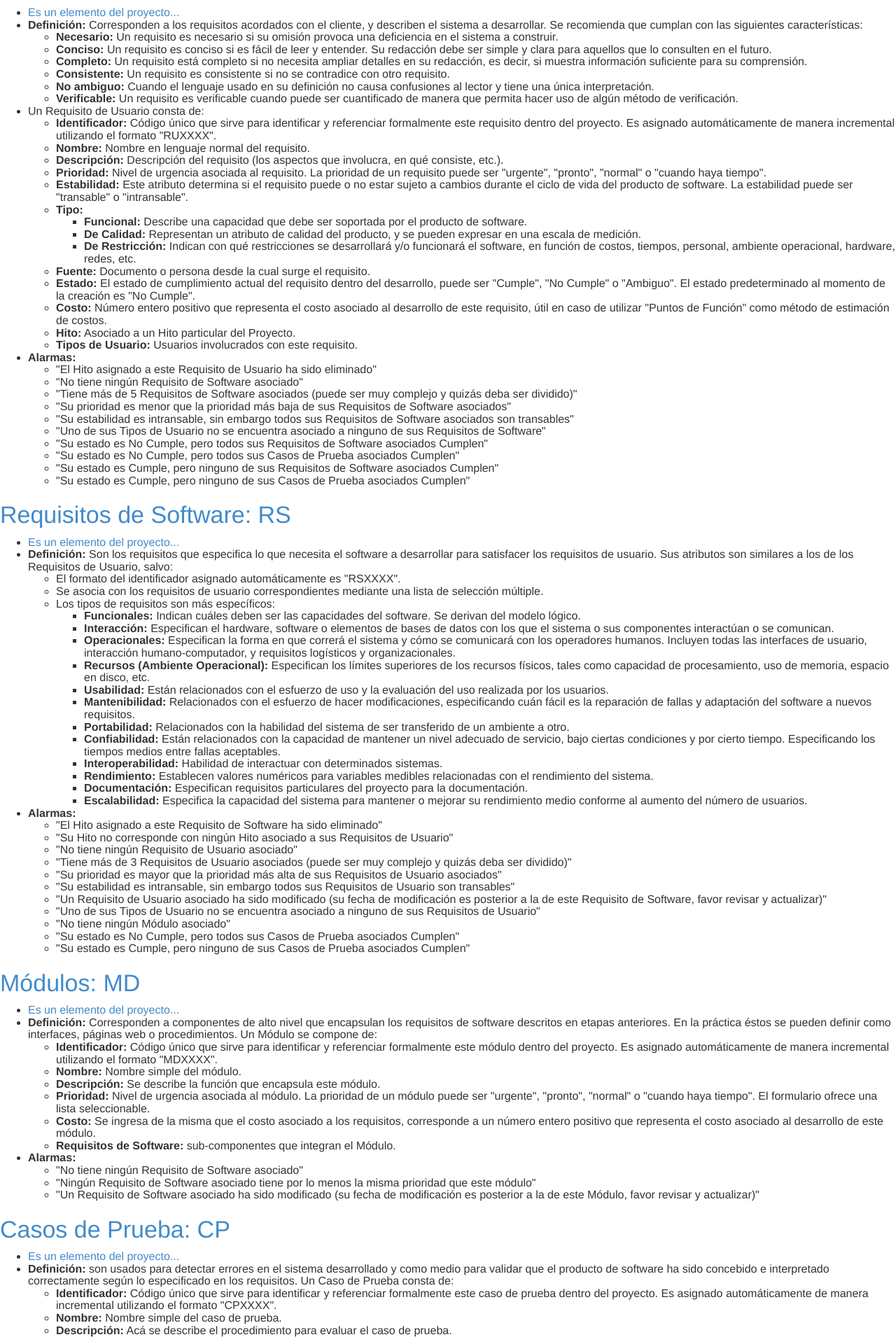
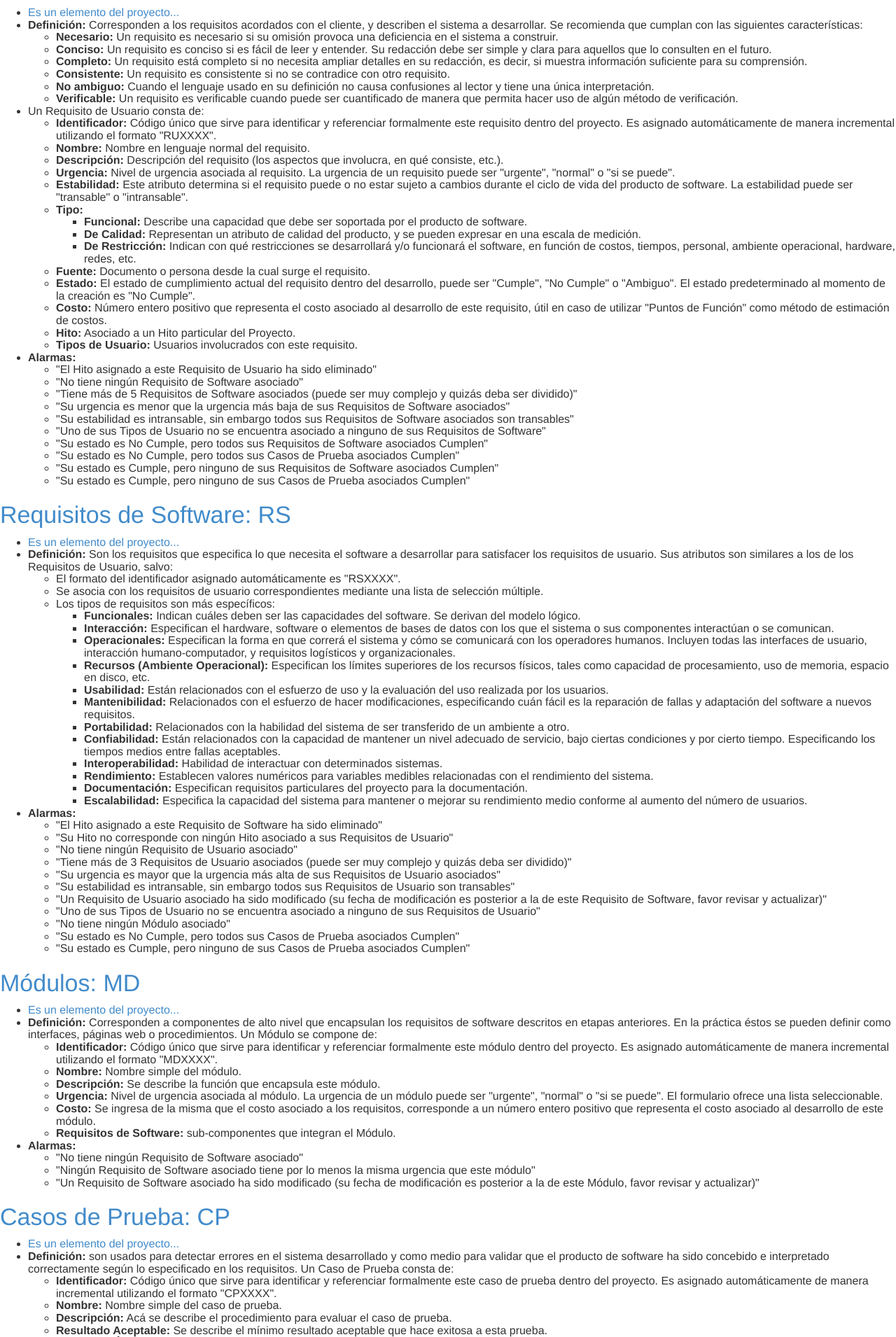
Before and after one commit to mainreq/mainreq, a Django app: page /ayuda/ in a window 1280 px wide. Shown: the part 951-2861 px from the top of the page at 70% size. Run offline with Django 3.2, Linux system fonts and the light colour scheme; some libraries are stand-ins or nearby versions.

Commit message:
prioridad --> urgencia

```diff
--- a/mainReq/mainReq/settings.py
+++ b/mainReq/mainReq/settings.py
@@ -20,7 +20,7 @@ BASE_DIR = os.path.dirname(os.path.dirname(__file__))
 SECRET_KEY = '@&c9(e+0kk=0b%@3&-ri@ei^1v4xgq#011bjs4k!x)f041*70v'
 
 # SECURITY WARNING: don't run with debug turned on in production!
-DEBUG = False#True
+DEBUG = True
 
 TEMPLATE_DEBUG = True
 
--- a/mainReq/reqApp/alarms.py
+++ b/mainReq/reqApp/alarms.py
@@ -42,7 +42,7 @@ def elementAlarms(el):
                 if sr.priority > minPriority:
                     minPriority = sr.priority
             if minPriority != dummyPriority and el.priority > minPriority:
-                resp.append("Su prioridad es menor que la prioridad más baja de sus Requisitos de Software asociados")
+                resp.append("Su urgencia es menor que la urgencia más baja de sus Requisitos de Software asociados")
         #--------------------------------------------------------------------------------------------
             if el.stability == 'non_negotiable':
                 q = SoftwareRequirement.objects.valids(el.project).filter(userRequirements=el)
@@ -108,7 +108,7 @@ def elementAlarms(el):
                 if ur.priority < maxPriority:
                     maxPriority = ur.priority
             if maxPriority != dummyPriority and el.priority < maxPriority:
-                resp.append("Su prioridad es mayor que la prioridad más alta de sus Requisitos de Usuario asociados")
+                resp.append("Su urgencia es mayor que la urgencia más alta de sus Requisitos de Usuario asociados")
         #--------------------------------------------------------------------------------------------
             if el.stability == 'non_negotiable':
                 if urCount > 0 and urCount == el.userRequirements.filter(validity=True).filter(stability='negotiable').count():
@@ -164,7 +164,7 @@ def elementAlarms(el):
                 if sr.priority < maxSrPriority:
                     maxSrPriority = sr.priority
             if el.priority < maxSrPriority:
-                resp.append("Ningún Requisito de Software asociado tiene por lo menos la misma prioridad que este módulo")
+                resp.append("Ningún Requisito de Software asociado tiene por lo menos la misma urgencia que este módulo")
         #--------------------------------------------------------------------------------------------
             srs = el.softwareRequirements.filter(validity=True).filter(date__gte=el.date)
             c = 0
--- a/mainReq/reqApp/choices.py
+++ b/mainReq/reqApp/choices.py
@@ -29,8 +29,7 @@ SR_TYPE_CHOICES = [
 PRIORITY_CHOICES = [
     ("p1_urgent","urgente"),
     ("p2_normal","normal"),
-    ("p3_soon","pronto"),
-    ("p4_later","cuando haya tiempo"),
+    ("p3_later","si se puede"),
 ]
 
 # please be extra careful when modifying STATE_CHOICES
--- a/mainReq/reqApp/views.py
+++ b/mainReq/reqApp/views.py
@@ -527,7 +527,7 @@ def statisticsUR_SR_TC_MD(project, ic=None):
     extras = []
 
     table = [
-        ('Prioridad', 'priority', PRIORITY_CHOICES, priority),
+        ('Urgencia', 'priority', PRIORITY_CHOICES, priority),
         ('Estabilidad', 'stability', STABILITY_CHOICES, stability),
         ('Tipo', 'reqType', UR_TYPE_CHOICES, tyype),
     ]
@@ -584,7 +584,7 @@ def statisticsUR_SR_TC_MD(project, ic=None):
     extras = []
 
     table = [
-        ('Prioridad', 'priority', PRIORITY_CHOICES, priority),
+        ('Urgencia', 'priority', PRIORITY_CHOICES, priority),
         ('Estabilidad', 'stability', STABILITY_CHOICES, stability),
         ('Tipo', 'reqType', SR_TYPE_CHOICES, tyype),
     ]
@@ -678,7 +678,7 @@ def statisticsUR_SR_TC_MD(project, ic=None):
     extras = []
 
     table = [
-        ('Prioridad', 'priority', PRIORITY_CHOICES, priority),
+        ('Urgencia', 'priority', PRIORITY_CHOICES, priority),
     ]
 
     for attribute, s, choices, arr in table:
--- a/mainReq/templates/reqApp/help.html
+++ b/mainReq/templates/reqApp/help.html
@@ -77,7 +77,7 @@
             <li><b>Identificador:</b> Código único que sirve para identificar y referenciar formalmente este requisito dentro del proyecto. Es asignado automáticamente de manera incremental utilizando el formato "RUXXXX".</li>
             <li><b>Nombre:</b> Nombre en lenguaje normal del requisito.</li>
             <li><b>Descripción:</b> Descripción del requisito (los aspectos que involucra, en qué consiste, etc.).</li>
-            <li><b>Prioridad:</b> Nivel de urgencia asociada al requisito. La prioridad de un requisito puede ser "urgente", "pronto", "normal" o "cuando haya tiempo".</li>
+            <li><b>Urgencia:</b> Nivel de urgencia asociada al requisito. La urgencia de un requisito puede ser "urgente", "normal" o "si se puede".</li>
             <li><b>Estabilidad:</b> Este atributo determina si el requisito puede o no estar sujeto a cambios durante el ciclo de vida del producto de software. La estabilidad puede ser "transable" o "intransable".</li>
             <li><b>Tipo:</b></li>
             <ul>
@@ -96,7 +96,7 @@
             <li>"El Hito asignado a este Requisito de Usuario ha sido eliminado"</li>
             <li>"No tiene ningún Requisito de Software asociado"</li>
             <li>"Tiene más de 5 Requisitos de Software asociados (puede ser muy complejo y quizás deba ser dividido)"</li>
-            <li>"Su prioridad es menor que la prioridad más baja de sus Requisitos de Software asociados"</li>
+            <li>"Su urgencia es menor que la urgencia más baja de sus Requisitos de Software asociados"</li>
             <li>"Su estabilidad es intransable, sin embargo todos sus Requisitos de Software asociados son transables"</li>
             <li>"Uno de sus Tipos de Usuario no se encuentra asociado a ninguno de sus Requisitos de Software"</li>
             <li>"Su estado es No Cumple, pero todos sus Requisitos de Software asociados Cumplen"</li>
@@ -135,7 +135,7 @@
             <li>"Su Hito no corresponde con ningún Hito asociado a sus Requisitos de Usuario"</li>
             <li>"No tiene ningún Requisito de Usuario asociado"</li>
             <li>"Tiene más de 3 Requisitos de Usuario asociados (puede ser muy complejo y quizás deba ser dividido)"</li>
-            <li>"Su prioridad es mayor que la prioridad más alta de sus Requisitos de Usuario asociados"</li>
+            <li>"Su urgencia es mayor que la urgencia más alta de sus Requisitos de Usuario asociados"</li>
             <li>"Su estabilidad es intransable, sin embargo todos sus Requisitos de Usuario son transables"</li>
             <li>"Un Requisito de Usuario asociado ha sido modificado (su fecha de modificación es posterior a la de este Requisito de Software, favor revisar y actualizar)"</li>
             <li>"Uno de sus Tipos de Usuario no se encuentra asociado a ninguno de sus Requisitos de Usuario"</li>
@@ -153,14 +153,14 @@
             <li><b>Identificador:</b> Código único que sirve para identificar y referenciar formalmente este módulo dentro del proyecto. Es asignado automáticamente de manera incremental utilizando el formato "MDXXXX".</li>
             <li><b>Nombre:</b> Nombre simple del módulo.</li>
             <li><b>Descripción:</b> Se describe la función que encapsula este módulo.</li>
-            <li><b>Prioridad:</b> Nivel de urgencia asociada al módulo. La prioridad de un módulo puede ser "urgente", "pronto", "normal" o "cuando haya tiempo". El formulario ofrece una lista seleccionable.</li>
+            <li><b>Urgencia:</b> Nivel de urgencia asociada al módulo. La urgencia de un módulo puede ser "urgente", "normal" o "si se puede". El formulario ofrece una lista seleccionable.</li>
             <li><b>Costo:</b> Se ingresa de la misma que el costo asociado a los requisitos, corresponde a un número entero positivo que representa el costo asociado al desarrollo de este módulo.</li>
             <li><b>Requisitos de Software:</b> sub-componentes que integran el Módulo.</li>
         </ul>
         <li><b>Alarmas:</b></li>
         <ul>
             <li>"No tiene ningún Requisito de Software asociado"</li>
-            <li>"Ningún Requisito de Software asociado tiene por lo menos la misma prioridad que este módulo"</li>
+            <li>"Ningún Requisito de Software asociado tiene por lo menos la misma urgencia que este módulo"</li>
             <li>"Un Requisito de Software asociado ha sido modificado (su fecha de modificación es posterior a la de este Módulo, favor revisar y actualizar)"</li>
         </ul>
     </ul>
@@ -379,10 +379,10 @@
     <p>En esta sección se puede revisar el avance del proyecto en términos de cumplimiento y cantidad de elementos abarcados por Hito.</p>
     <p>Se ofrece un selector para revisar las estadísticas de elementos asociados a un Hito particular del proyecto. Las tablas pueden ser descargadas en un documento PDF con portada, índice y separadas por hito para su posterior revisión.</p>
     <ul>
-        <li><b>Requisitos de Usuario:</b> Se despliega la cantidad separada por atributos (prioridad, estabilidad y tipo) y por el nivel de cumplimiento (cumple, no cumple y ambiguo). Contabilizando el costo total y cuántos de ellos no tienen Requisito de Software o Tipo de Usuario asociados.</li>
+        <li><b>Requisitos de Usuario:</b> Se despliega la cantidad separada por atributos (urgencia, estabilidad y tipo) y por el nivel de cumplimiento (cumple, no cumple y ambiguo). Contabilizando el costo total y cuántos de ellos no tienen Requisito de Software o Tipo de Usuario asociados.</li>
         <li><b>Requisitos de Software:</b> Muestra la misma información que la tabla de Requisitos de Usuario, pero considerando los tipos específicos de los Requisitos de Software.</li>
         <li><b>Casos de Prueba:</b> Se contabiliza la cantidad de Casos de Prueba asociados a Requisitos de Usuario y los asociados a Requisitos de Software, separados por estado de cumplimiento. Además se cuentan cuántos de ellos no tienen Tipos de Usuarios asociados.</li>
-        <li><b>Módulos:</b> Se separan por prioridad, sumando el costo total y contabilizando cuántos de ellos no tienen Requisitos de Software asociados.</li>
+        <li><b>Módulos:</b> Se separan por urgencia, sumando el costo total y contabilizando cuántos de ellos no tienen Requisitos de Software asociados.</li>
     </ul>
 
     <h2><a name="matrix">Matrices de Trazado</a></h2>
--- a/mainReq/templates/reqApp/pdf/project/MD/md.html
+++ b/mainReq/templates/reqApp/pdf/project/MD/md.html
@@ -4,7 +4,7 @@
     <b>{{element}}</b><br/>
     <div>
     <i>Descripción: </i>{{ element.description }}<br/>
-    <i>Prioridad: </i>{{ element|priority }}<br/>
+    <i>Urgencia: </i>{{ element|priority }}<br/>
     <i>Costo: </i>{{ element.cost }}<br/>
     <i>Requisitos de Software asociados: </i>
         {% for sr in element.softwareRequirements|enlistValids %}
--- a/mainReq/templates/reqApp/pdf/project/SR/sr.html
+++ b/mainReq/templates/reqApp/pdf/project/SR/sr.html
@@ -11,7 +11,7 @@
     {% else %}
         <i>Hito: {{ element.increment }} (eliminado)</i><br/>
     {% endif %}
-    <i>Prioridad: </i>{{ element|priority }}<br/>
+    <i>Urgencia: </i>{{ element|priority }}<br/>
     <i>Estabilidad: </i>{{ element|stability }}<br/>
     <i>Costo: </i>{{ element.cost }}<br/>
     <i>Requisitos de Usuario asociados: </i>
--- a/mainReq/templates/reqApp/pdf/project/UR/ur.html
+++ b/mainReq/templates/reqApp/pdf/project/UR/ur.html
@@ -11,7 +11,7 @@
     {% else %}
         <i>Hito: {{ element.increment }} (eliminado)</i><br/>
     {% endif %}
-    <i>Prioridad: </i>{{ element|priority }}<br/>
+    <i>Urgencia: </i>{{ element|priority }}<br/>
     <i>Estabilidad: </i>{{ element|stability }}<br/>
     <i>Costo: </i>{{ element.cost }}<br/>
     <i>Tipos de Usuarios asociados: </i>
--- a/mainReq/templates/reqApp/project/MD/MD.html
+++ b/mainReq/templates/reqApp/project/MD/MD.html
@@ -11,5 +11,5 @@
     <div class="col-sm-2">
         <span data-toggle="tooltip" data-placement="left" title="Costo">{{ element.cost }}</span>
     </div>
-    <div class="col-sm-4"><span data-toggle="tooltip" data-placement="left" title="Prioridad">{{ element|priority }}</span></div>
+    <div class="col-sm-4"><span data-toggle="tooltip" data-placement="left" title="Urgencia">{{ element|priority }}</span></div>
 {% endblock %}
--- a/mainReq/templates/reqApp/project/MD/MD_form.html
+++ b/mainReq/templates/reqApp/project/MD/MD_form.html
@@ -15,7 +15,7 @@
         <div class="col-sm-10">{{ form.softwareRequirements|attr:"class:form-control input-sm selectpicker,multiple:-,title:-------,data-live-search:true,data-width:auto" }}</div>
     </div>
     <div class="form-group form-group-sm">
-        <label class="col-sm-2 control-label">*Prioridad</label>
+        <label class="col-sm-2 control-label">*Urgencia</label>
         <div class="col-sm-10">{{ form.priority|attr:"class:form-control input-sm selectpicker,data-width:auto" }}</div>
     </div>
     <div class="form-group form-group-sm">
--- a/mainReq/templates/reqApp/project/SR/SR.html
+++ b/mainReq/templates/reqApp/project/SR/SR.html
@@ -12,7 +12,7 @@
         <span data-toggle="tooltip" data-placement="left" title="Costo">{{ element.cost }}</span>
     </div>
     <div class="col-sm-2">
-        <span data-toggle="tooltip" data-placement="left" title="Prioridad">{{ element|priority }}</span>
+        <span data-toggle="tooltip" data-placement="left" title="Urgencia">{{ element|priority }}</span>
     </div>
     <div class="col-sm-2">
         <span data-toggle="tooltip" data-placement="left" title="Tipo">{{ element|SRType }}</span>
--- a/mainReq/templates/reqApp/project/SR/SR_form.html
+++ b/mainReq/templates/reqApp/project/SR/SR_form.html
@@ -23,7 +23,7 @@
         <div class="col-sm-10">{{ form.userTypes|attr:"class:form-control input-sm selectpicker,multiple:-,title:-------,data-live-search:true,data-width:auto" }}</div>
     </div>
     <div class="form-group form-group-sm">
-        <label class="col-sm-2 control-label">*Prioridad</label>
+        <label class="col-sm-2 control-label">*Urgencia</label>
         <div class="col-sm-10">{{ form.priority|attr:"class:form-control input-sm selectpicker,data-width:auto" }}</div>
     </div>
     <div class="form-group form-group-sm">
--- a/mainReq/templates/reqApp/project/UR/UR.html
+++ b/mainReq/templates/reqApp/project/UR/UR.html
@@ -12,7 +12,7 @@
         <span data-toggle="tooltip" data-placement="left" title="Costo">{{ element.cost }}</span>
     </div>
     <div class="col-sm-2">
-        <span data-toggle="tooltip" data-placement="left" title="Prioridad">{{ element|priority }}</span>
+        <span data-toggle="tooltip" data-placement="left" title="Urgencia">{{ element|priority }}</span>
     </div>
     <div class="col-sm-2">
         <span data-toggle="tooltip" data-placement="left" title="Tipo">{{ element|URType }}</span>
--- a/mainReq/templates/reqApp/project/UR/UR_form.html
+++ b/mainReq/templates/reqApp/project/UR/UR_form.html
@@ -19,7 +19,7 @@
         <div class="col-sm-10">{{ form.userTypes|attr:"class:form-control input-sm selectpicker,multiple:-,title:-------,data-live-search:true,data-width:auto" }}</div>
     </div>
     <div class="form-group form-group-sm">
-        <label class="col-sm-2 control-label">*Prioridad</label>
+        <label class="col-sm-2 control-label">*Urgencia</label>
         <div class="col-sm-10">{{ form.priority|attr:"class:form-control input-sm selectpicker,data-width:auto" }}</div>
     </div>
     <div class="form-group form-group-sm">
--- a/mainReq/templates/reqApp/tools/tasks/task_form.html
+++ b/mainReq/templates/reqApp/tools/tasks/task_form.html
@@ -17,7 +17,7 @@
     </div>
     <div class="form-group form-group-sm">
         <label class="col-sm-2 control-label">*Fecha Revisión</label>
-        <div class="col-sm-2">{{ form.deadlineDate|attr:"class:form-control input-sm,datetimepicker:yes" }}</div>
+        <div class="col-sm-5">{{ form.deadlineDate|attr:"class:form-control input-sm,datetimepicker:yes" }}</div>
     </div>
 
     <div class="form-group radio">
--- a/mainReq/templates/reqApp/tools/tasks/tasks.html
+++ b/mainReq/templates/reqApp/tools/tasks/tasks.html
@@ -10,7 +10,7 @@
     </div>
     <div class="col-sm-3">
         {% if canEditTasks %}
-            <select progressbar class="selectpicker" data-width="auto" data-style="btn-default btn-xs" onchange="location=$(this).val();">
+            <select progressbar class="selectpicker" data-width="100%" data-style="btn-default btn-xs" onchange="location=$(this).val();">
                 <option title="Responsable" value="?">No Seleccionado</option>
                 {% for i,w in workerUsers %}
                     <option data-icon="glyphicon-user" value="?userIndex={{i}}"{% ifequal userIndex i %}selected{% endifequal %}>{{w}}</option>
```
Also changed, not shown: mainReq/reqApp/util.py (+5 -5 lines), mainReq/templates/reqApp/tools/consistency/consistency.html (+4 -4 lines), mainReq/templates/reqApp/tools/registry/registry.html (+4 -4 lines).
